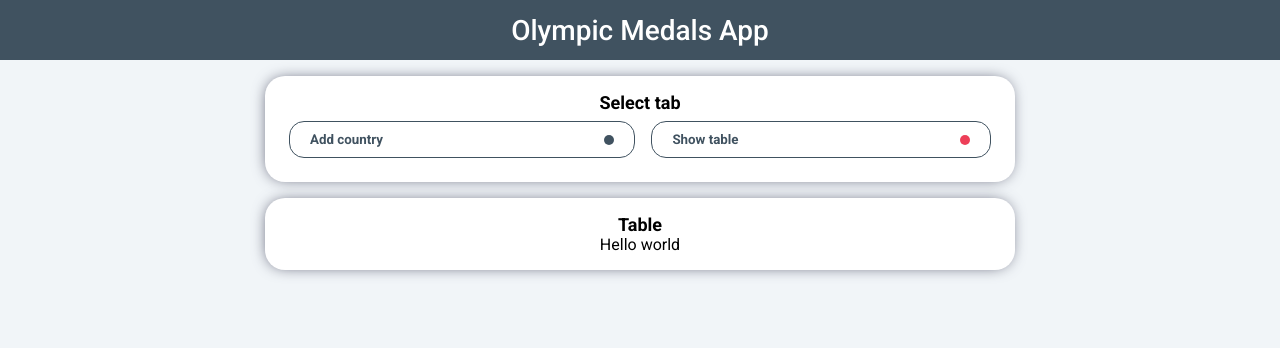
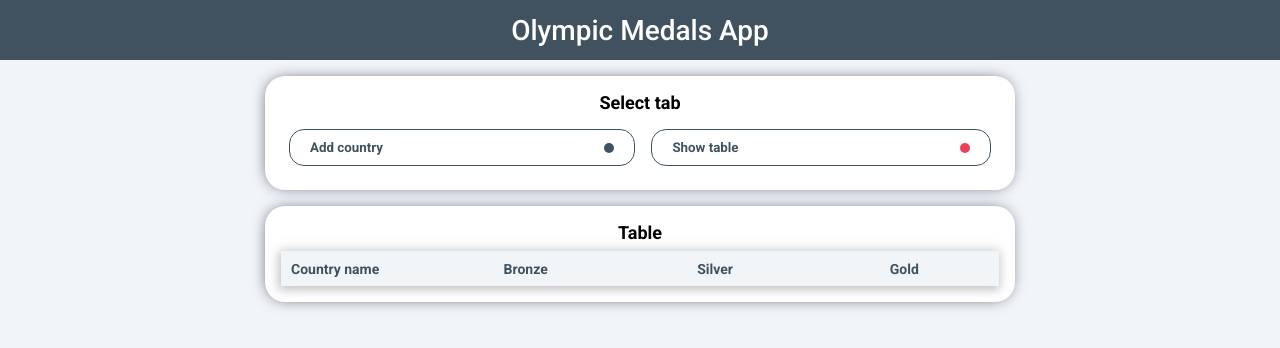
Before and after one commit to adrian-koczen/olympic-medals, a React (Create React App) app: page / in a window 1280 px wide. Both pictures are taken after a click on the button "Show table". Shown: the top 348 px of the page. Built offline with nearby package versions, Linux system fonts and the light colour scheme.

Commit message:
feat: add saveState(), new style to table

```diff
--- a/public/index.html
+++ b/public/index.html
@@ -4,6 +4,10 @@
     <meta charset="utf-8" />
     <link rel="icon" href="%PUBLIC_URL%/favicon.ico" />
     <meta name="viewport" content="width=device-width, initial-scale=1" />
+    <meta
+      name="viewport"
+      content="width=device-width, initial-scale=1.0, maximum-scale=1.0, user-scalable=no"
+    />
     <meta name="theme-color" content="#000000" />
     <meta
       name="description"
--- a/src/components/Box/Box.tsx
+++ b/src/components/Box/Box.tsx
@@ -32,6 +32,7 @@ const Container = styled.div`
 const Title = styled.span`
   font-size: 18px;
   font-weight: 600;
+  margin-bottom: 8px;
   color: ${({ theme }) => theme.colors.grayDark};
 `;
 
--- a/src/context/AppState.tsx
+++ b/src/context/AppState.tsx
@@ -2,8 +2,9 @@ import { createContext, useContext, useEffect, useState } from "react";
 import { IContext, State, Props, NewCountry } from "./interfaces";
 
 const initialValue = {
-  addCountry: ({ countryName, countryCode, medals }: NewCountry) => {},
-  getCountriesList: () => {},
+  addCountry: () => {},
+  getCountriesList: () => [],
+  saveState: () => {},
 };
 
 const Context = createContext<IContext>(initialValue);
@@ -11,9 +12,20 @@ const Context = createContext<IContext>(initialValue);
 const AppState = ({ children }: Props) => {
   const [appState, setAppState] = useState<State>({ countries: [] });
 
+  const loadFromLocalStorage = () => {
+    const data = localStorage.getItem("appState");
+    if (data !== null) {
+      setAppState(JSON.parse(data));
+    }
+  };
+
+  const saveState = () => {
+    localStorage.setItem("appState", JSON.stringify(appState));
+  };
+
   useEffect(() => {
-    console.log(appState);
-  }, [appState]);
+    loadFromLocalStorage();
+  }, []);
 
   const findCountryInArray = (countryCode: string) => {
     return appState.countries.findIndex((el, index) => {
@@ -23,11 +35,13 @@ const AppState = ({ children }: Props) => {
 
   const addCountry = ({ countryName, countryCode, medals }: NewCountry) => {
     // Check if country is already in list
-    const isCountryInArray = findCountryInArray(countryCode);
+    const isCountryInArrayIndex = findCountryInArray(countryCode);
 
     // Generate new element
     const id =
-      isCountryInArray !== -1 ? isCountryInArray : appState.countries.length;
+      isCountryInArrayIndex !== -1
+        ? isCountryInArrayIndex
+        : appState.countries.length;
     const newElement = {
       id: id,
       countryCode: countryCode,
@@ -36,8 +50,9 @@ const AppState = ({ children }: Props) => {
     };
     let newState = { ...appState };
 
-    if (isCountryInArray !== -1) {
-      newState.countries[isCountryInArray] = newElement;
+    // Replace old element or add new to list
+    if (isCountryInArrayIndex !== -1) {
+      newState.countries[isCountryInArrayIndex] = newElement;
       setAppState(newState);
     } else {
       newState.countries.push(newElement);
@@ -46,11 +61,11 @@ const AppState = ({ children }: Props) => {
   };
 
   const getCountriesList = () => {
-    return appState;
+    return appState.countries;
   };
 
   return (
-    <Context.Provider value={{ addCountry, getCountriesList }}>
+    <Context.Provider value={{ addCountry, getCountriesList, saveState }}>
       {children}
     </Context.Provider>
   );
--- a/src/context/interfaces.ts
+++ b/src/context/interfaces.ts
@@ -5,7 +5,7 @@ type Medals = {
   gold: number;
 };
 
-type Country = {
+export type Country = {
   id: number;
   countryCode: string;
   countryName: string;
@@ -18,7 +18,8 @@ export interface State {
 
 export interface IContext {
   addCountry: ({ countryName, medals }: NewCountry) => void;
-  getCountriesList: () => State | void;
+  getCountriesList: () => Country[] | [];
+  saveState: () => void;
 }
 
 export interface Props {
--- a/src/views/AddCountry/AddCountry.tsx
+++ b/src/views/AddCountry/AddCountry.tsx
@@ -50,6 +50,7 @@ const AddCountry = () => {
   const addCountryToTable = () => {
     const newElement = formik.values;
     AppState.addCountry(newElement);
+    AppState.saveState();
   };
 
   return (
--- a/src/views/Table/Table.tsx
+++ b/src/views/Table/Table.tsx
@@ -1,13 +1,95 @@
-import React from "react";
+import React, { useEffect, useState } from "react";
+// Styled Components
+import styled from "styled-components";
 // Components
 import Box from "src/components/Box/Box";
+// Context
+import { useAppState } from "src/context/AppState";
+import { Country } from "src/context/interfaces";
 
 const Table = () => {
+  const AppState = useAppState();
+  const [countries, setCountries] = useState<Country[] | []>([]);
+
+  const updateCountries = () => {
+    setCountries(AppState.getCountriesList());
+  };
+
+  useEffect(() => {
+    updateCountries();
+  }, []);
+
   return (
     <Box title="Table">
-      <span>Hello world</span>
+      <TableHeader>
+        <TableRow>
+          <CountryNameCell>Country name</CountryNameCell>
+          <TableCell>Bronze</TableCell>
+          <TableCell>Silver</TableCell>
+          <TableCell>Gold</TableCell>
+        </TableRow>
+      </TableHeader>
+      <TableBody>
+        {countries &&
+          countries.map((country: Country) => {
+            return (
+              <TableRow key={country.id}>
+                <CountryNameCell>{country.countryName}</CountryNameCell>
+                <TableCell>{country.medals.bronze}</TableCell>
+                <TableCell>{country.medals.silver}</TableCell>
+                <TableCell>{country.medals.gold}</TableCell>
+              </TableRow>
+            );
+          })}
+      </TableBody>
     </Box>
   );
 };
 
+const CountryNameCell = styled.span`
+  min-width: 150px;
+  width: 150px;
+  display: flex;
+  align-items: center;
+  justify-content: flex-start;
+  padding-left: 10px;
+  color: ${({ theme }) => theme.colors.gray};
+  font-size: 14px;
+`;
+
+const TableBody = styled.div`
+  width: 100%;
+  box-shadow: -1px 1px 10px 1px rgba(170, 167, 167, 0.75);
+`;
+
+const TableRow = styled.div`
+  width: 100%;
+  display: flex;
+  font-size: 14px;
+  flex-direction: row;
+  background-color: ${({ theme }) => theme.colors.lightGray};
+  &:nth-child(even) {
+    background-color: ${({ theme }) => "#ffffff"};
+  }
+`;
+
+const TableHeader = styled(TableRow)`
+  z-index: 100;
+  width: 100%;
+  box-shadow: -1px 1px 10px 1px rgba(170, 167, 167, 0.75);
+  &:nth-child(2) {
+    font-weight: 600;
+  }
+`;
+
+const TableCell = styled.div`
+  flex-grow: 1;
+  color: ${({ theme }) => theme.colors.gray};
+  flex-basis: 0;
+  height: 35px;
+  display: flex;
+  align-items: center;
+  justify-content: center;
+`;
+
 export default Table;
```
